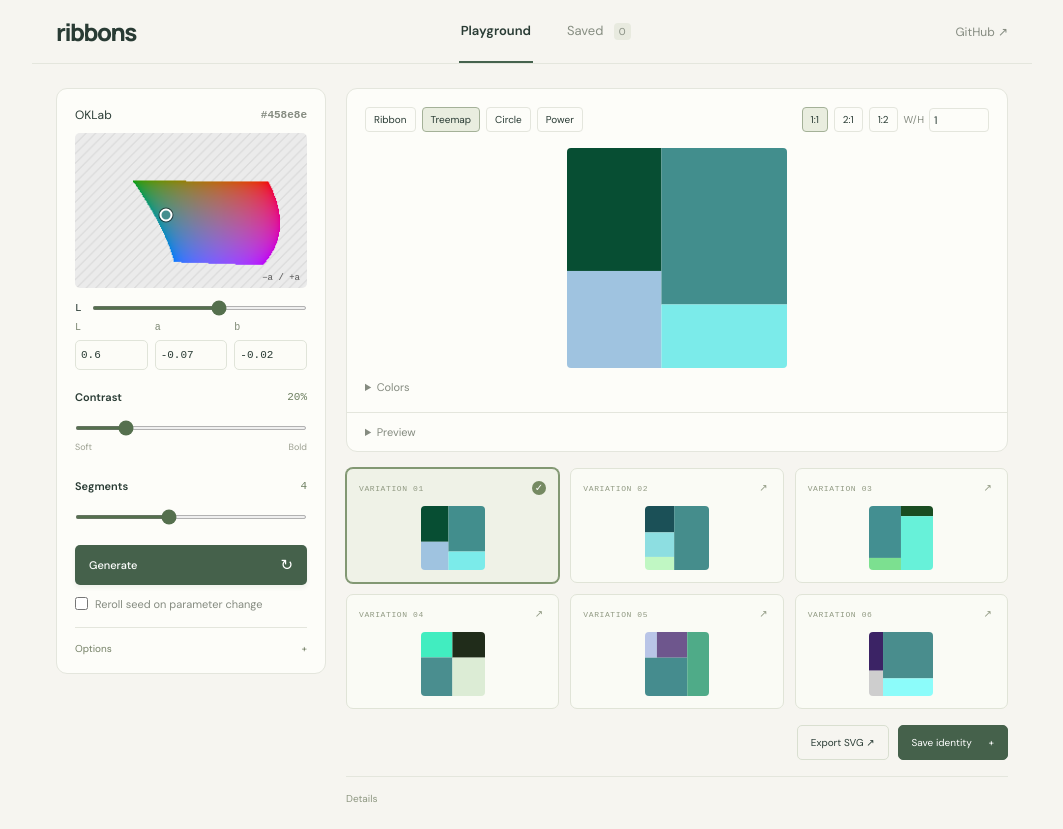
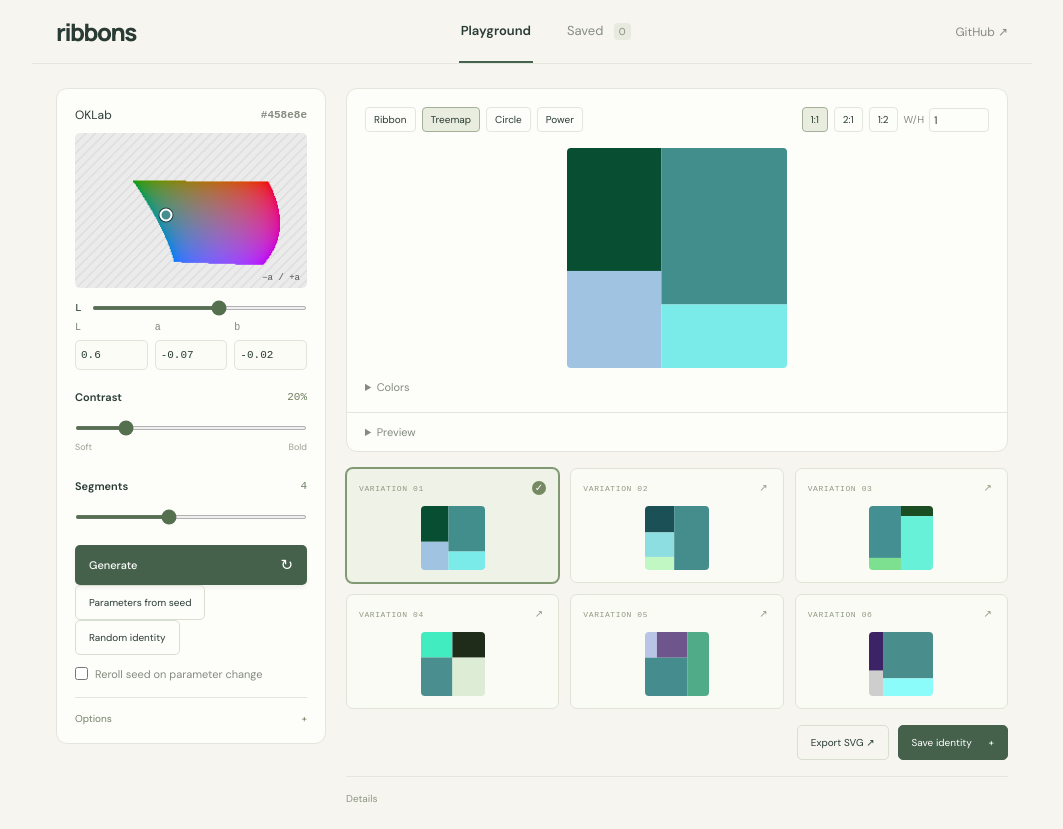
Before and after one commit to lynzrand/ribbons, a Vue app: page / in a window 1280 px wide. Shown: the whole page, without its empty margins (108-1171 px from the left). Built offline with nearby package versions, Linux system fonts and the light colour scheme.

Commit message:
feat: apply seed-derived parameters in the playground (AI)
Co-authored-by: Kimi <noreply@moonshot.cn>

```diff
--- a/src/App.vue
+++ b/src/App.vue
@@ -3,6 +3,7 @@ import { computed, onBeforeUnmount, ref, watch } from "vue";
 import {
   softPreset,
   generateRibbon,
+  randomRibbonOptions,
   type Ribbon,
   type RibbonOptions,
 } from "@ribbons/core";
@@ -91,6 +92,12 @@ function readSaved(): SavedIdentity[] {
 }
 function shuffle() {
   explorationSeed = crypto.randomUUID();
+  selected.value = 0;
+  generate();
+}
+
+function randomizeOptions(seed = settings.value.seed) {
+  settings.value = randomRibbonOptions(seed);
   selected.value = 0;
   generate();
 }
@@ -258,6 +265,8 @@ generate();
           v-model:name="identityName"
           v-model:reroll-on-change="rerollOnChange"
           @generate="shuffle"
+          @randomize="randomizeOptions()"
+          @random-identity="randomizeOptions('')"
         />
 
         <section v-if="current" class="results">
--- a/src/RibbonControls.vue
+++ b/src/RibbonControls.vue
@@ -8,7 +8,11 @@ const name = defineModel<string>("name", { required: true });
 const rerollOnChange = defineModel<boolean>("rerollOnChange", {
   required: true,
 });
-const emit = defineEmits<{ generate: [] }>();
+const emit = defineEmits<{
+  generate: [];
+  randomize: [];
+  randomIdentity: [];
+}>();
 const shellMode = computed({
   get: () => (settings.value.shellChance === null ? "auto" : "manual"),
   set: (mode) => {
@@ -58,6 +62,12 @@ const shellChance = computed({
     </div>
     <button class="generate-button" @click="emit('generate')">
       Generate <span>↻</span>
+    </button>
+    <button class="secondary-button" @click="emit('randomize')">
+      Parameters from seed
+    </button>
+    <button class="secondary-button" @click="emit('randomIdentity')">
+      Random identity
     </button>
     <label
       class="reroll-option"
@@ -170,6 +180,10 @@ const shellChance = computed({
         </button></label
       >
       <input id="seed" v-model="settings.seed" placeholder="Random" />
+      <p>
+        Parameters from seed sets the color and style with four segments. Clear
+        the seed for a new random identity.
+      </p>
     </details>
   </aside>
 </template>
```
